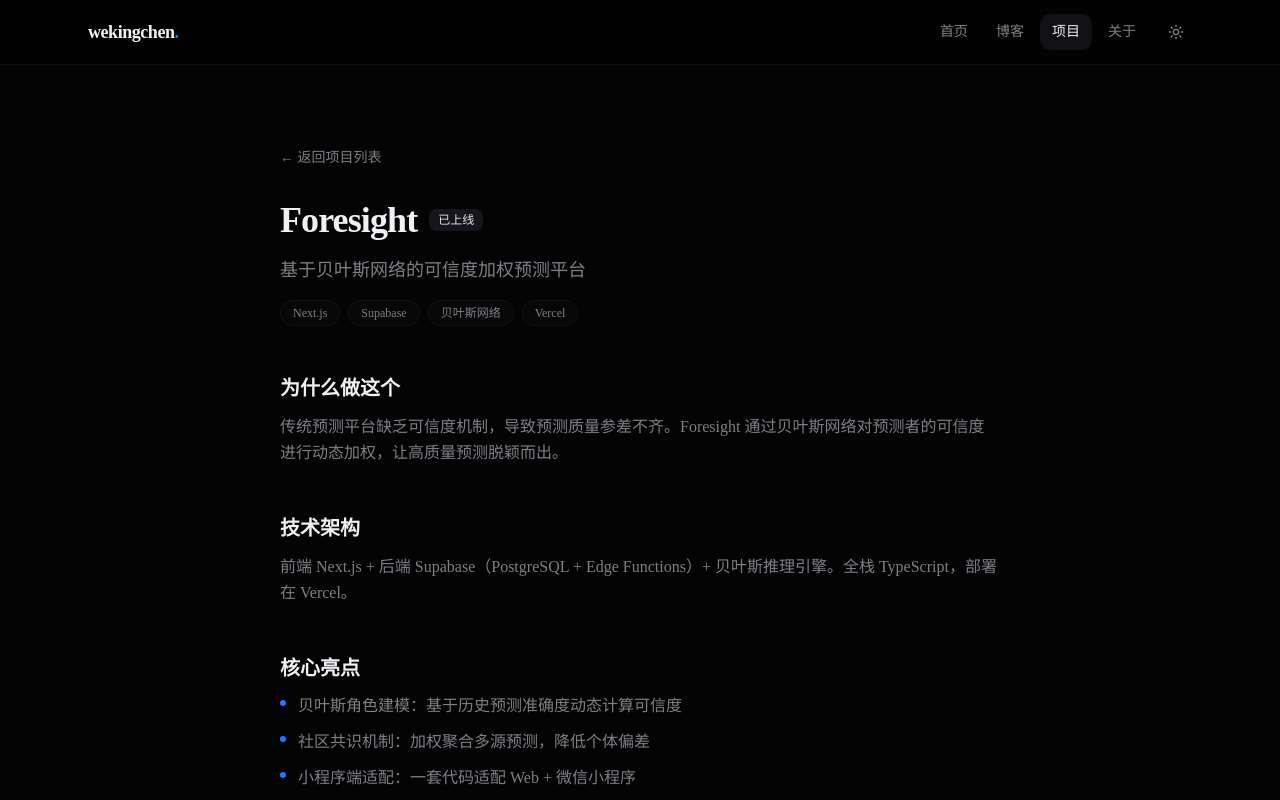
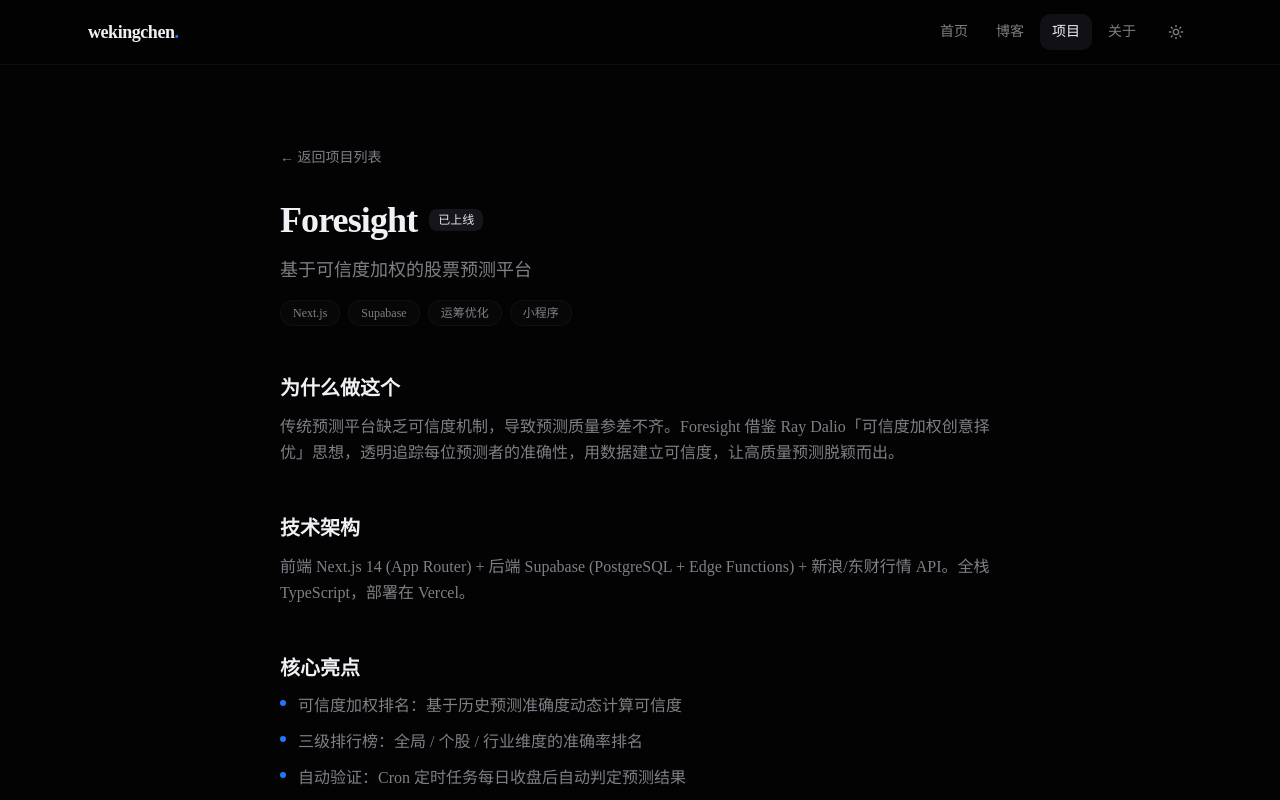
Before and after one commit to wekingchen2019/wekingchen-site, a Next.js app: page /projects/foresight in a window 1280 px wide. Shown: the top 800 px of the page. Built offline with nearby package versions, Linux system fonts and the light colour scheme.

Commit message:
fix: add numen and growth-engine to project detail pages (fix 404)

```diff
--- a/app/projects/[slug]/page.tsx
+++ b/app/projects/[slug]/page.tsx
@@ -15,18 +15,48 @@ const projects: Record<string, {
 }> = {
   foresight: {
     title: "Foresight",
-    description: "基于贝叶斯网络的可信度加权预测平台",
-    tags: ["Next.js", "Supabase", "贝叶斯网络", "Vercel"],
+    description: "基于可信度加权的股票预测平台",
+    tags: ["Next.js", "Supabase", "运筹优化", "小程序"],
     status: "已上线",
-    motivation: "传统预测平台缺乏可信度机制，导致预测质量参差不齐。Foresight 通过贝叶斯网络对预测者的可信度进行动态加权，让高质量预测脱颖而出。",
-    architecture: "前端 Next.js + 后端 Supabase（PostgreSQL + Edge Functions）+ 贝叶斯推理引擎。全栈 TypeScript，部署在 Vercel。",
+    motivation: "传统预测平台缺乏可信度机制，导致预测质量参差不齐。Foresight 借鉴 Ray Dalio「可信度加权创意择优」思想，透明追踪每位预测者的准确性，用数据建立可信度，让高质量预测脱颖而出。",
+    architecture: "前端 Next.js 14 (App Router) + 后端 Supabase (PostgreSQL + Edge Functions) + 新浪/东财行情 API。全栈 TypeScript，部署在 Vercel。",
     highlights: [
-      "贝叶斯角色建模：基于历史预测准确度动态计算可信度",
-      "社区共识机制：加权聚合多源预测，降低个体偏差",
-      "小程序端适配：一套代码适配 Web + 微信小程序",
-      "实时推理：Edge Functions 实现低延迟预测计算",
+      "可信度加权排名：基于历史预测准确度动态计算可信度",
+      "三级排行榜：全局 / 个股 / 行业维度的准确率排名",
+      "自动验证：Cron 定时任务每日收盘后自动判定预测结果",
+      "结构化预测：核心观点 + 立场 + 时间框架 + 目标价，提交后不可修改",
     ],
     techStack: ["Next.js 14", "TypeScript", "Supabase", "PostgreSQL", "Vercel", "微信小程序"],
+  },
+  numen: {
+    title: "Numen",
+    description: "基于贝叶斯网络的 AI 角色扮演引擎",
+    tags: ["Python", "贝叶斯网络", "FastAPI", "Milvus"],
+    status: "开发中",
+    motivation: "传统 AI 角色扮演依赖 prompt 描述人格，缺乏可解释性和动态变化。Numen 用贝叶斯网络将人格建模为概率分布，让角色的行为从条件概率中涌现——一致性但不僵化。",
+    architecture: "Python 后端 (FastAPI) + 贝叶斯角色网络 + VAD 情绪模型 + Milvus 向量记忆 + 多 LLM 支持。",
+    highlights: [
+      "贝叶斯角色建模：性格、情绪、行为统一在概率图模型中",
+      "印象分记忆：不只检索'相关的'，还检索'深刻的'",
+      "角色×情境解耦：角色和情境独立创建，自由组合",
+      "成长循环：角色有自己的生活，不只是等你来找",
+    ],
+    techStack: ["Python", "FastAPI", "贝叶斯网络", "Milvus", "PyYAML", "DeepSeek"],
+  },
+  "growth-engine": {
+    title: "Growth Engine",
+    description: "指数增长六维评价体系",
+    tags: ["Python", "AKShare", "DeepSeek", "量化分析"],
+    status: "开发中",
+    motivation: "市面上缺乏系统性的企业增长潜力评估框架。Growth Engine 从第一性原理出发，提炼出网络效应、规模报酬递增、TAM 扩张、留存飞轮、技术壁垒、单位经济六个维度，自动评估企业的指数增长潜力。",
+    architecture: "Python 引擎 + AKShare 财务数据 + DeepSeek LLM 语义分析。输入股票代码，自动拉取财报数据，六维分析器并行评估，输出评分报告。",
+    highlights: [
+      "六维评分体系：从网络效应到单位经济的全方位增长评估",
+      "自动化数据管线：AKShare 获取 A 股财报，LLM 辅助语义分析",
+      "可解释评分：每个维度有明确的指标和数据支撑",
+      "轻量 CLI 工具：输入 ticker 即可生成分析报告",
+    ],
+    techStack: ["Python", "AKShare", "DeepSeek API", "NumPy", "JSON"],
   },
 };
 
```
